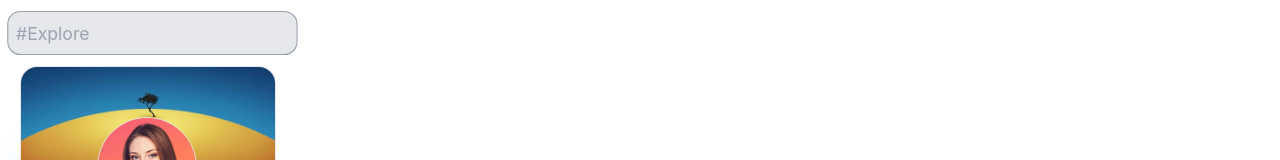
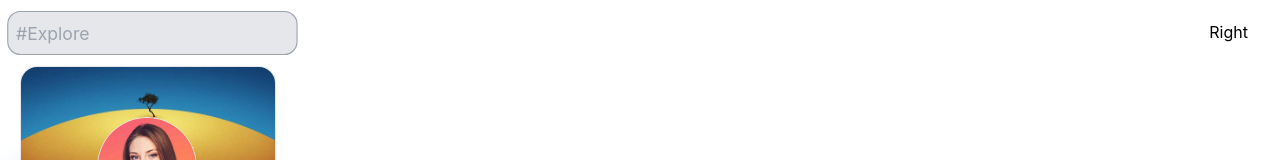
Before and after one commit to musharaf22/Social_Media_Frontend, a React (Create React App) app: page / in a window 1280 px wide. Shown: the top 160 px of the page. Built offline with nearby package versions, Linux system fonts and the light colour scheme.

Commit message:
setting up right things

```diff
--- a/src/pages/home/Home.tsx
+++ b/src/pages/home/Home.tsx
@@ -1,10 +1,15 @@
 import React from "react";
 import Left from "./left/Left";
+import Right from "./right/Right";
 
 const Home = () => {
   return (
-    <div>
+    <div className="flex justify-between">
       <Left />
+      <div></div>
+      <div className="mr-8 m-5">
+        <Right />
+      </div>
     </div>
   );
 };
--- /dev/null
+++ b/src/pages/home/right/Right.tsx
@@ -0,0 +1,7 @@
+import React from "react";
+
+const Right = () => {
+  return <div>Right</div>;
+};
+
+export default Right;
```
